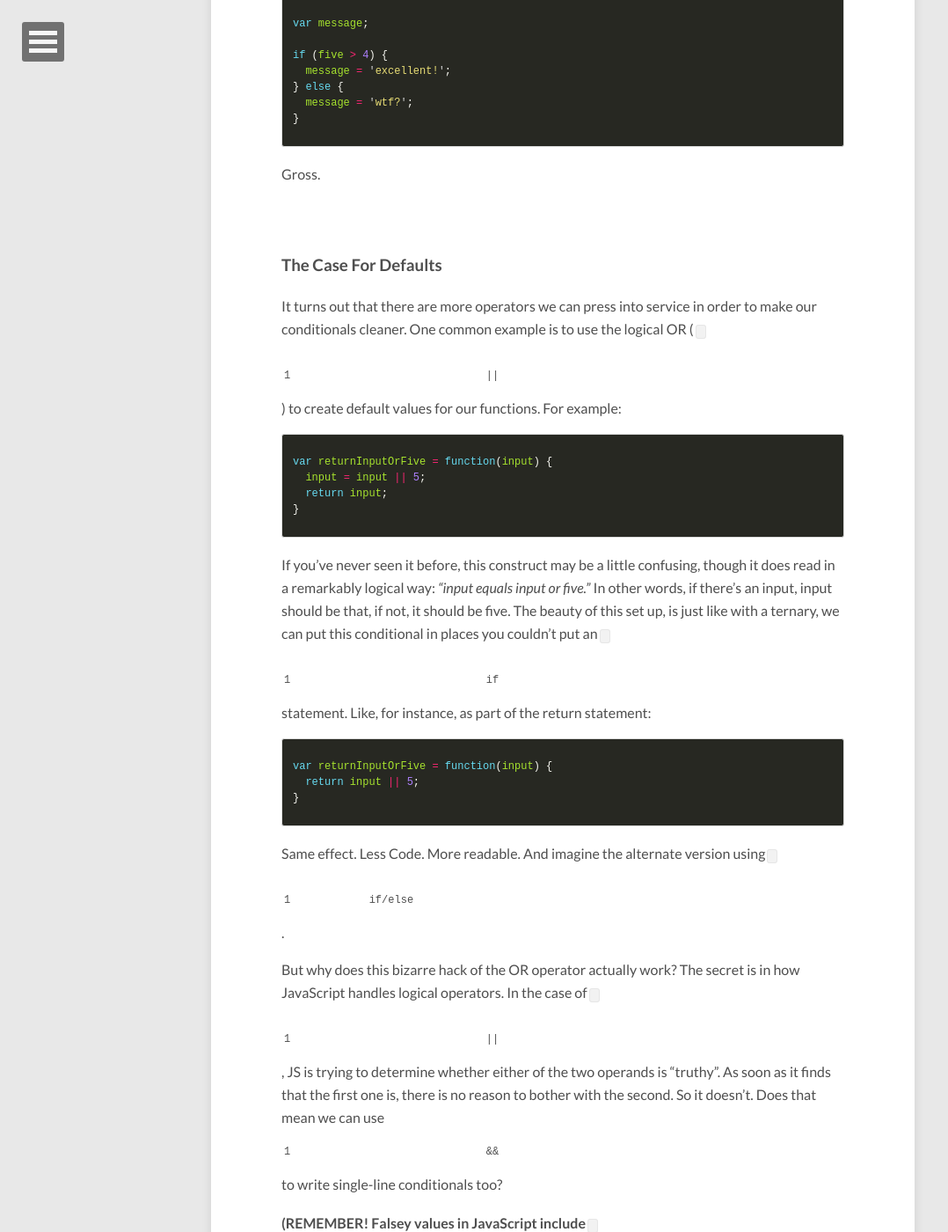
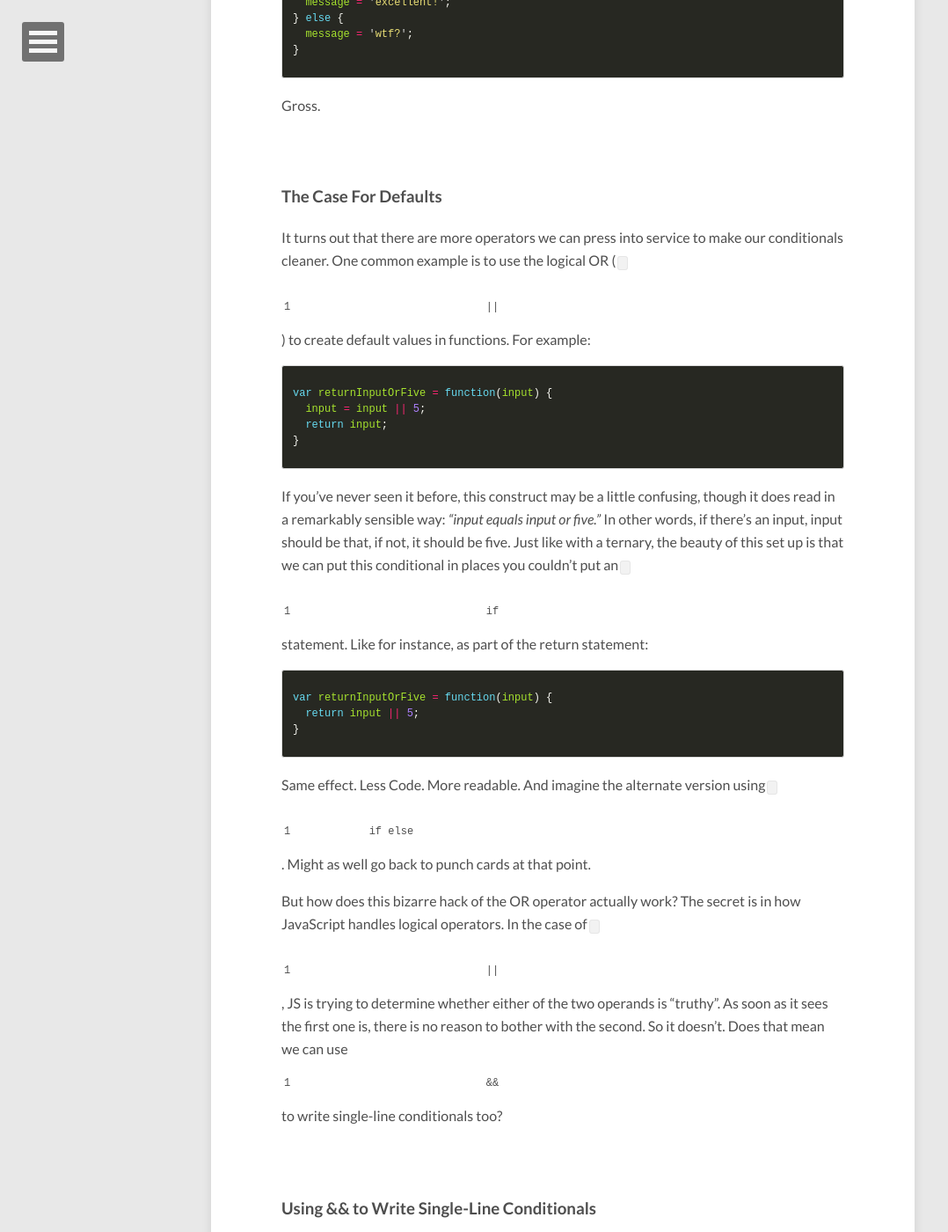
Before and after one commit to delventhalz/delventhalz.github.io, a Jekyll site: the page built from _posts/2016-01-23-single-line-if.markdown, in a window 1280 px wide and 1400 px high, scrolled down 3129 px. Shown: the whole window at 88% size, without its empty margins (0-1078 px from the left). Built offline with Jekyll 4.4.1, drawn with Linux system fonts in a browser that asks for light colours; nearby versions of some CDN libraries; comment, search, counter and statistics services are not loaded; some of the changed text lies outside the part shown.

Commit message:
Update single-line conditional post.

```diff
--- a/_posts/2016-01-23-single-line-if.markdown
+++ b/_posts/2016-01-23-single-line-if.markdown
@@ -45,10 +45,10 @@
 else rethinkMath();
 {% endhighlight %}
 
-Simple. Readable. Short. My favorite kind of code. Technically you can do the same thing with `else if`'s too, though in that case I might add a bit of white space back in to help with readability. Of course, if your plan was `if/else` all along, there may be a better tool:
+Simple. Readable. Short. My favorite kind of code. Technically you can do the same thing with `else if`'s too, though in that case I might add a bit of white space back in to help with readability. Of course, if your plan was *if/else* all along, there may be a better tool:
 
 ###The Ternary Operator
-The ternatory operator (so named because it takes three operands), is one of the more intimidating pieces of JavaScript syntax a new coder is likely to encounter. It looks strange and alien, and the way it works is sometimes profoundly unclear. However, if you really want to save space, we can write the above `if/else` statement can be in one line:
+The ternatory operator (so named because it takes three operands), is one of the more intimidating pieces of JavaScript syntax a new coder is likely to encounter. It looks strange and alien, and the way it works is sometimes profoundly unclear. However, if you really want to save space, you can write the above `if else` statement in one single line:
 
 {% highlight javascript %}
 five > 4 ? spreadTheNews() : rethinkMath();
@@ -62,13 +62,13 @@
   : rethinkMath();
 {% endhighlight %}
 
-This is a debatable improvement, and no longer satisfies our single line desires. Why not just go back to an explicit `if/else` at this point? Well, usually I do. BUT, there is a scenario in which there is no substitute for our ternary frienemy. Assignment.
+This is a debatable improvement, and no longer satisfies our single line desires. Why not just go back to an explicit `if else` at this point? Well, I usually do. BUT, there is a scenario in which there is no substitute for our ternary frienemy: assignment.
 
 {% highlight javascript %}
 var message = five > 4 ? 'excellent!' : 'wtf?';
 {% endhighlight %}
 
-Unlike an `if/else` statement, the ternary operator *is an operator*. That means you are free to use it the right of an assignment statement, which would throw one heck of a syntax error if you tried it with `if/else`. Though this isn't necessarily any more readable than other ternary uses, it saves an amazing amount of code when you compare it to the alternative:
+Unlike an `if else` statement, the ternary operator *is an operator*. That means you are free to use it the right of an assignment statement, which would throw one heck of a syntax error if you tried it with `if else`. Though this isn't necessarily any more readable than other ternary uses, it saves an amazing amount of code when you compare it to the alternative:
 
 {% highlight javascript %}
 var message;
@@ -83,7 +83,7 @@
 Gross.
 
 ### The Case For Defaults
-It turns out that there are more operators we can press into service in order to make our conditionals cleaner. One common example is to use the logical OR (`||`) to create default values for our functions. For example:
+It turns out that there are more operators we can press into service to make our conditionals cleaner. One common example is to use the logical OR (`||`) to create default values in functions. For example:
 
 {% highlight javascript %}
 var returnInputOrFive = function(input) {
@@ -92,7 +92,7 @@
 }
 {% endhighlight %}
 
-If you've never seen it before, this construct may be a little confusing, though it does read in a remarkably logical way: *"input equals input or five."* In other words, if there's an input, input should be that, if not, it should be five. The beauty of this set up, is just like with a ternary, we can put this conditional in places you couldn't put an `if` statement. Like, for instance, as part of the return statement:
+If you've never seen it before, this construct may be a little confusing, though it does read in a remarkably sensible way: *"input equals input or five."* In other words, if there's an input, input should be that, if not, it should be five. Just like with a ternary, the beauty of this set up is that we can put this conditional in places you couldn't put an `if` statement. Like for instance, as part of the return statement:
 
 {% highlight javascript %}
 var returnInputOrFive = function(input) {
@@ -100,14 +100,13 @@
 }
 {% endhighlight %}
 
-Same effect. Less Code. More readable. And imagine the alternate version using `if/else`.
+Same effect. Less Code. More readable. And imagine the alternate version using `if else`. Might as well go back to punch cards at that point.
 
-But why does this bizarre hack of the OR operator actually work? The secret is in how JavaScript handles logical operators. In the case of `||`, JS is trying to determine whether either of the two operands is "truthy". As soon as it finds that the first one is, there is no reason to bother with the second. So it doesn't. Does that mean we can use `&&` to write single-line conditionals too?
-
-**(REMEMBER! Falsey values in JavaScript include `false`, `0`, `''`, `undefined`, and `null`. *Everything else* is truthy.)**
+But how does this bizarre hack of the OR operator actually work? The secret is in how JavaScript handles logical operators. In the case of `||`, JS is trying to determine whether either of the two operands is "truthy". As soon as it sees the first one is, there is no reason to bother with the second. So it doesn't. Does that mean we can use `&&` to write single-line conditionals too?
 
 ###Using && to Write Single-Line Conditionals
-Similar to the logical OR, the logical AND is checking to see if either of two operands is *falsey*. If the first operand is, there is no point in checking the second. This behavior is not used nearly as often as creating defaults with `||`, but I did just use it in some actual server code I couldn't have done any other way:
+Similar to the logical OR, `&&` checks to see if either of two operands is *falsey*. *(REMEMBER! Falsey values in JavaScript include `false`, `0`, `''`, `undefined`, and `null`. Everything else is truthy.)*
+If the first operand is, there is no point in checking the second. This behavior is not used nearly as often as `||`, but I did just write some actual server code that I couldn't have done any other way:
 
 {% highlight javascript %}
 module.exports.seedUsers = function(next) {
@@ -138,19 +137,28 @@
 }
 {% endhighlight %}
 
-First, if you've never seen this usage before, a `return` statement can be a handy way to break out of a function. Anytime you see `return`, you know that function is done, and no more code will be executed. This is perfect for a recursive base case. What's more, if you need to call a function on your way out, rather than write them on seperate lines, you can just return the function call itself. So I might have written:
+If you've never seen this usage before, a `return` statement can be a handy way to break out of a function. No more code will be executed once you run that `return`. This is perfect for a recursive base case. Even better, if you need to call a function on your way out, rather than write them on seperate lines, you can just return the function call itself. So I might have used my own curly brace lesson from before and written:
 
 {% highlight javascript %}
 if (i === users.length) return next();
 {% endhighlight %}
 
-But, I have an additional problem. This helper function can be called in both asynchronus and synchronus environments, and so I do not know ahead of time whether `next` will be defined. The typical construct for calling a function only if it exists is the simple and readable `if (fun) fun();`, but if you tried `return if (fun) fun();`, you would be rewarded with a big fat syntax error. Why? Remember, `if` and `else` are a *statements*, `?:`, `||`, and `&&` are *operators*. You cannot return a statement. But you can return the results of an operation. Which brings us back to my original implementation:
+But, I have one more problem problem. This helper function can be called in both asynchronus and synchronus environments, and so I do not know ahead of time whether or not `next` will be defined. The typical construct for calling a function only if it exists is the simple and readable `if (fun) fun();`, but if you tried to `return if (fun) fun();`, you would be rewarded with a big fat syntax error. Why? Remember, `if` and `else` are a *statements*, `?:`, `||`, and `&&` are *operators*. You cannot return a statement. But you can return the results of an operation. Which brings us back to my original implementation:
 
 {% highlight javascript %}
 if (i === users.length) return next && next();
 {% endhighlight %}
 
-If `next` is undefined, JavaScript has no need to evaluate `next()`, and will just skip it and return the value to the left (`undefined`, which is fine for my purposes). On the other hand, if next is a function (i.e. truthy), JS will look at the value on the right, see that it is a function that needs to be executed, and do so. A fairly complex series of operations have been reduced to one simple (okay, not that simple) line.
+If `next` is undefined, JavaScript has no need to evaluate `next()`, and will simply skip it, returning the value to the left (`undefined`, which is fine for my purposes). On the other hand, if `next` is a function (i.e. truthy), JS will look at the value on the right, see that there is a function that needs to be executed, and do so. A fairly complex series of operations have been reduced to one simple (okay, not that simple) line.
 
 ###With Great Power...
-To me, JavaScript is the ultimate "eh, sure I guess", language. Can I just call undefined false? *"Eh, sure I guess."* Can I get rid of these curly braces? *"Eh, sure I guess."* What about this OR operator, seems like I could use it to set a default value. *"Eh, sure I guess."* That sort of flexibility can be very freeing, but there are pitfalls too. Remember that human beings still need to read your code. Before I pull out any of these tricks I always try to ask myself: does this make my code cleaner or messier? Does it make it more or less readable? Shorter is nice, but clearer is better. It's when you have the opportunity to do both that these tricks really shine.
+To me, JavaScript is the ultimate "eh, sure I guess", language. Can I just call undefined false?
+*"Eh, sure I guess."*
+Can I get rid of these curly braces?
+*"Eh, sure I guess."*
+What about this OR operator, seems like I could use it to set a default value.
+*"Eh, sure I guess."*
+
+That sort of flexibility can be very freeing, but there are pitfalls too. Remember that human beings still need to read your code. Before I pull out any of these tricks I always try to ask myself: does this make my code cleaner or messier? Does it make it more or less readable?
+
+Shorter is nice, but clearer is better. It's when you have the opportunity to do both that these tricks really shine.
```
Also changed, not shown: other parts of _posts/2016-01-23-single-line-if.markdown (+1 -1 lines).
